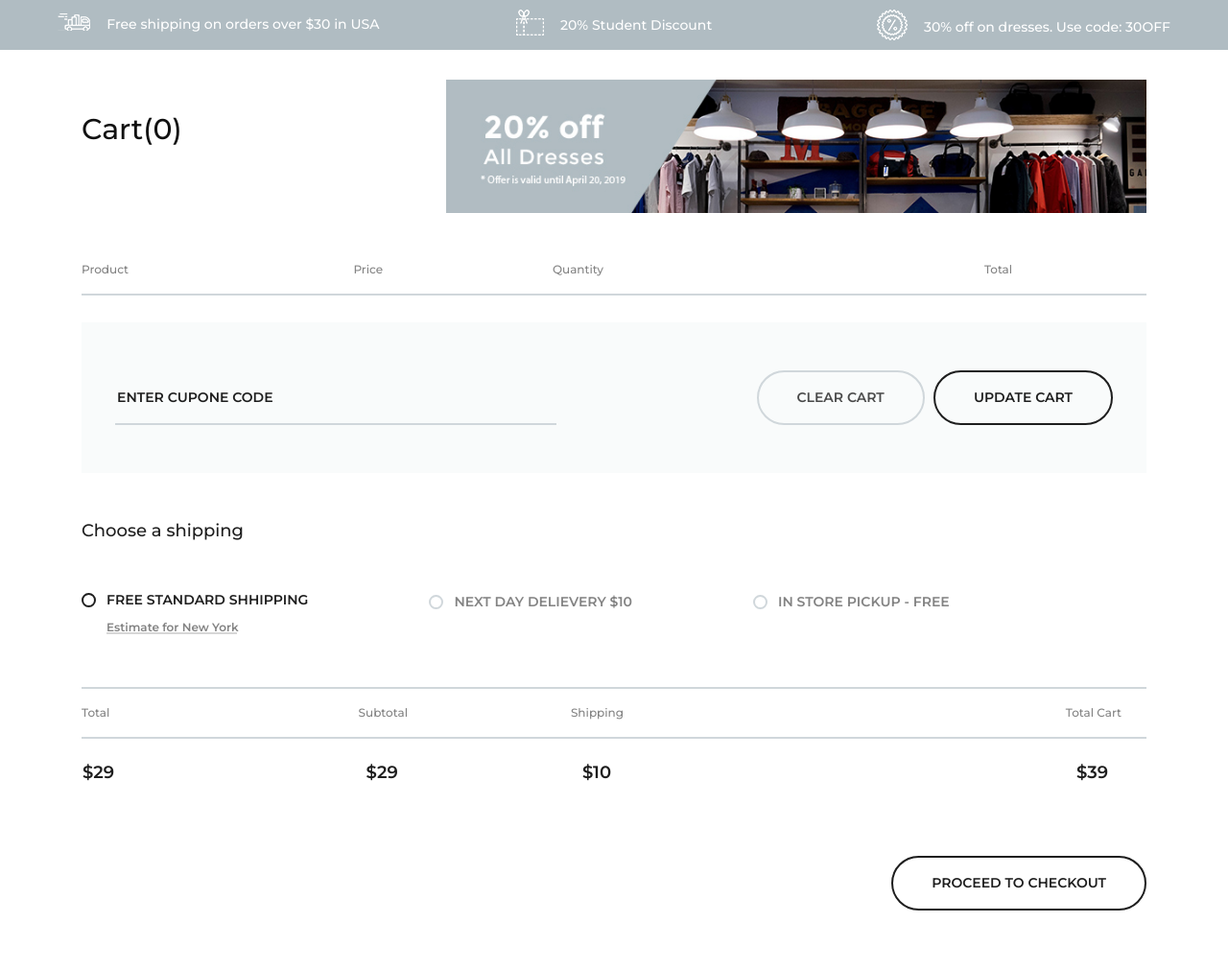
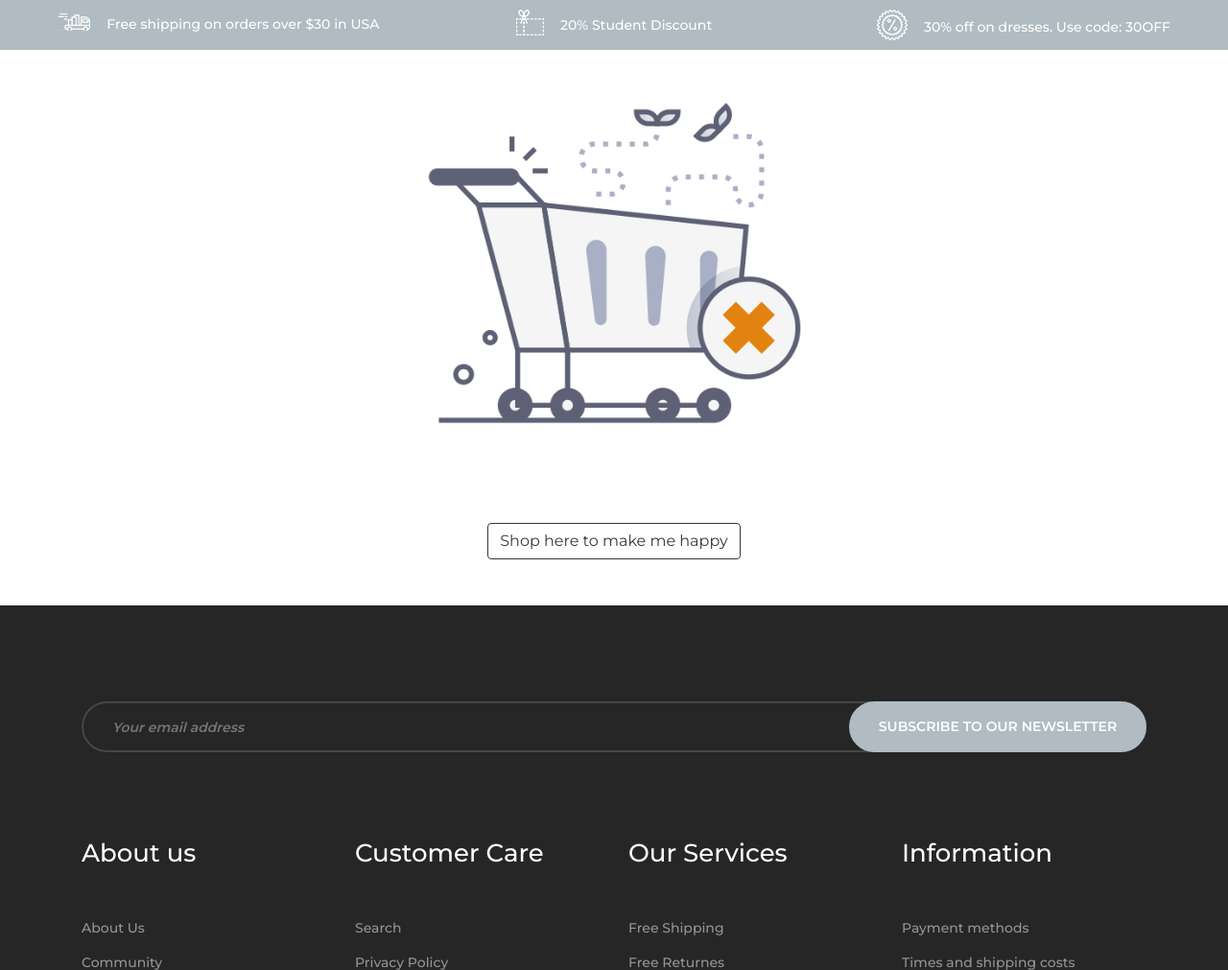
Before and after one commit to abdulbariks/Django-Ecommerce-Website, a Django app: page /cart/ in a window 1280 px wide. Shown: the part 128-1139 px from the top of the page at 96% size. Run offline with Django 5.2, Linux system fonts and the light colour scheme; data comes from the database, SQL or seed files in the repository; both versions use the stored data as it was after the commit; lists and menus that the app fills with data are empty; some libraries are stand-ins or nearby versions.

Commit message:
Update Cart

```diff
--- a/cart/carts.py
+++ b/cart/carts.py
@@ -42,3 +42,10 @@
 
     def __len__(self):
         return len(list(self.cart.keys()))
+
+    def clear(self):
+        try:
+            del self.session[self.cart_id]
+        except:
+            pass
+        self.save()
--- a/cart/views.py
+++ b/cart/views.py
@@ -1,5 +1,6 @@
 from django.views  import generic
-from django.shortcuts import get_list_or_404, redirect
+from django.contrib import messages
+from django.shortcuts import get_object_or_404, redirect
 
 from .carts import Card
 from product.models import Product
@@ -8,7 +9,7 @@
     def post(self, request, *args, **kwargs):
         product_id = kwargs['product_id']
         product = Product.objects.get(id=product_id)
-        # product = get_list_or_404(Product, id=kwargs.get('product_id'))
+        # product = get_object_or_404(Product, id=kwargs.get('product_id'))
         cart = Card(self.request)
         cart.update(product.id, 1)
         return redirect('cart')
@@ -16,3 +17,30 @@
 
 class CartItems(generic.TemplateView):
     template_name = 'cart/cart.html'
+
+    def get(self, request, *args, **kwargs):
+        product_id = request.GET.get('product_id', None)
+        quantity = request.GET.get('quantity', None)
+        clear = request.GET.get('clear', False)
+        cart = Card(request)
+
+        if product_id and quantity:
+            product = get_object_or_404(Product, id=product_id)
+            if int(quantity) > 0:
+                if product.instock:
+                    cart.update(int(product_id), int(quantity))
+                    return redirect('cart')
+                else:
+                    messages.warning(request, "the Product is not in stock anymore")
+                    return redirect('cart')
+
+            else:
+                cart.update(int(product_id), int(quantity))
+                return redirect('cart')
+
+
+        if clear:
+            cart.clear()
+            return redirect('cart')
+
+        return super().get(request, *args, **kwargs)
--- a/static/js/main.js
+++ b/static/js/main.js
@@ -135,24 +135,24 @@
     /*-------------------
 		Quantity change
 	--------------------- */
-    var proQty = $('.pro-qty');
-    proQty.prepend('<span class="dec qtybtn">-</span>');
-    proQty.append('<span class="inc qtybtn">+</span>');
-    proQty.on('click', '.qtybtn', function () {
-        var $button = $(this);
-        var oldValue = $button.parent().find('input').val();
-        if ($button.hasClass('inc')) {
-            var newVal = parseFloat(oldValue) + 1;
-        } else {
-            // Don't allow decrementing below zero
-            if (oldValue > 0) {
-                var newVal = parseFloat(oldValue) - 1;
-            } else {
-                newVal = 0;
-            }
-        }
-        $button.parent().find('input').val(newVal);
-    });
+    // var proQty = $('.pro-qty');
+    // proQty.prepend('<span class="dec qtybtn">-</span>');
+    // proQty.append('<span class="inc qtybtn">+</span>');
+    // proQty.on('click', '.qtybtn', function () {
+    //     var $button = $(this);
+    //     var oldValue = $button.parent().find('input').val();
+    //     if ($button.hasClass('inc')) {
+    //         var newVal = parseFloat(oldValue) + 1;
+    //     } else {
+    //         // Don't allow decrementing below zero
+    //         if (oldValue > 0) {
+    //             var newVal = parseFloat(oldValue) - 1;
+    //         } else {
+    //             newVal = 0;
+    //         }
+    //     }
+    //     $button.parent().find('input').val(newVal);
+    // });
 
     /*-------------------
 		Radio Btn
--- a/templates/cart/cart.html
+++ b/templates/cart/cart.html
@@ -4,8 +4,16 @@
 {% load static %}
 {% block content %}
 <!-- Page Add Section Begin -->
+{% if cart %}
 <section class="page-add cart-page-add">
     <div class="container">
+        <div class="row py-2">
+            <div class="col-md-12">
+              {% if messages %}
+              {% include "../message.html" %}
+              {% endif%}
+                </div>
+            </div>
         <div class="row">
             <div class="col-lg-4">
                 <div class="page-breadcrumb">
@@ -18,9 +26,11 @@
         </div>
     </div>
 </section>
+{% endif %}
 <!-- Page Add Section End -->
 
 <!-- Cart Page Section Begin -->
+ {% if cart %}
 <div class="cart-page">
     <div class="container">
         <div class="cart-table">
@@ -47,11 +57,19 @@
                         <td class="price-col">${{product.price|floatformat:"2"}}</td>
                         <td class="quantity-col">
                             <div class="pro-qty">
+                                <a href="?product_id={{product.id}}&&quantity=-1">
+                                    <span class="dec qtybtn">-</span>
+                                </a>
                                 <input type="text" value="{{item.quantity}}">
+                                <a href="?product_id={{product.id}}&&quantity=+1">
+                                    <span class="dec qtybtn">+</span>
+                                </a>
                             </div>
                         </td>
                         <td class="total">${{item.subtotal|floatformat:"2"}}</td>
-                        <td class="product-close">x</td>
+                        <td class="product-close">
+                            <a class="text-decoration-none text-dark" href="?product_id={{product.id}}&&quantity=-{{item.quantity}}">X</a>
+                        </td>
                     </tr>
                     {% endwith %}
                     {% endfor %}
@@ -66,8 +84,16 @@
                     </div>
                 </div>
                 <div class="col-lg-5 offset-lg-1 text-left text-lg-right">
-                    <div class="site-btn clear-btn">Clear Cart</div>
-                    <div class="site-btn update-btn">Update Cart</div>
+                    <div class="site-btn clear-btn">
+                                <a class="text-decoration-none text-dark" href="?clear=true">
+                                    Clear Cart
+                                </a>
+                        </div>
+                    <div class="site-btn update-btn">
+                        <a class="text-decoration-none text-dark" href="#">
+                            Checkout
+                        </a>
+                    </div>
                 </div>
             </div>
         </div>
@@ -132,6 +158,13 @@
         </div>
     </div>
 </div>
+{% else %}
+<div class="cart-page">
+    <div class="container">
+        {% include "../no-cart.html" %}
+    </div>
+</div>
+{% endif %}
 <!-- Cart Page Section End -->
 
 
--- /dev/null
+++ b/templates/no-cart.html
@@ -0,0 +1,11 @@
+{% load static %}
+<div class="row justify-content-center">
+    <div class="col-md-5">
+        <img class="img-fluid" src="{% static 'img/cart-empty.png' %}" alt="">
+        <div class="d-grid gap-2 my-5 text-center">
+            <a class="btn btn-outline-dark text-decoration-none" href="{% url 'product-list' %}">
+                Shop here to make me happy
+            </a>
+        </div>
+    </div>
+</div>
```
Also changed, not shown: templates/message.html (added, +8 -0 lines), db.sqlite3, static/img/cart-empty.png (added).
